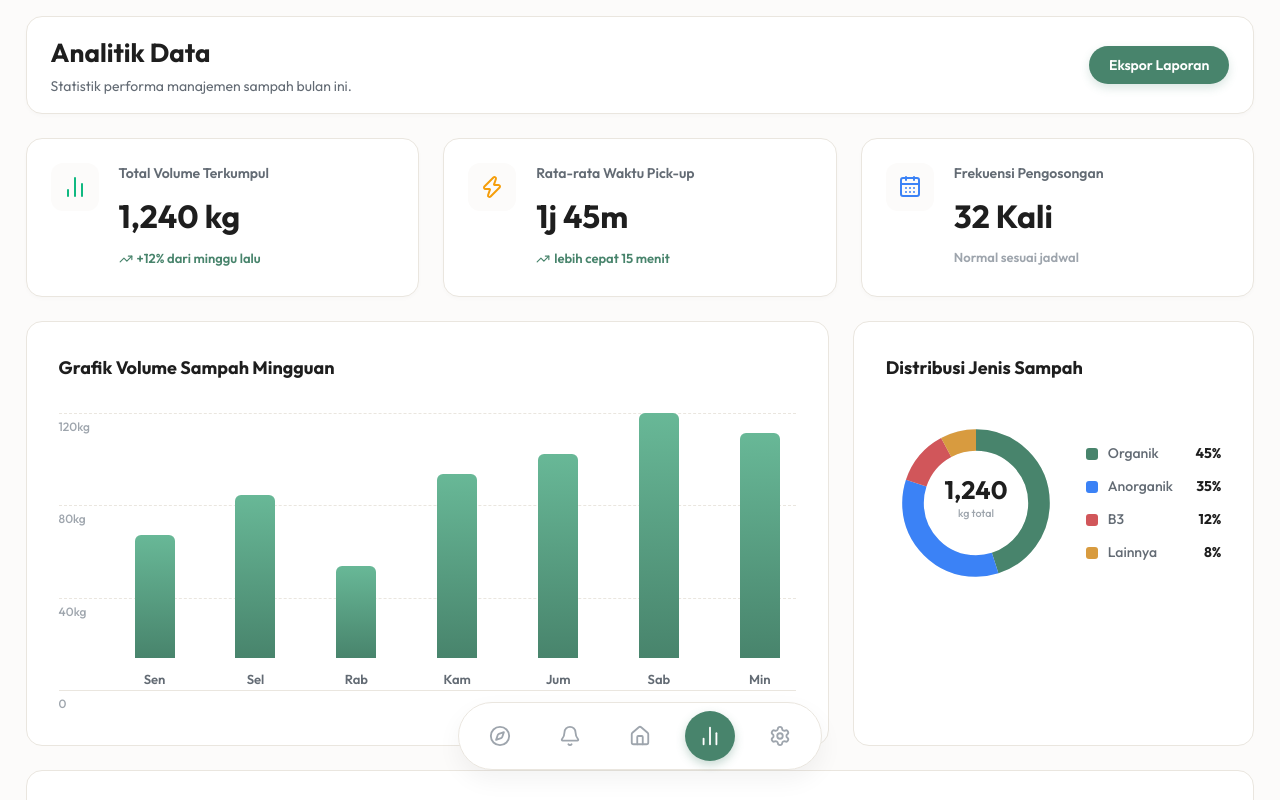
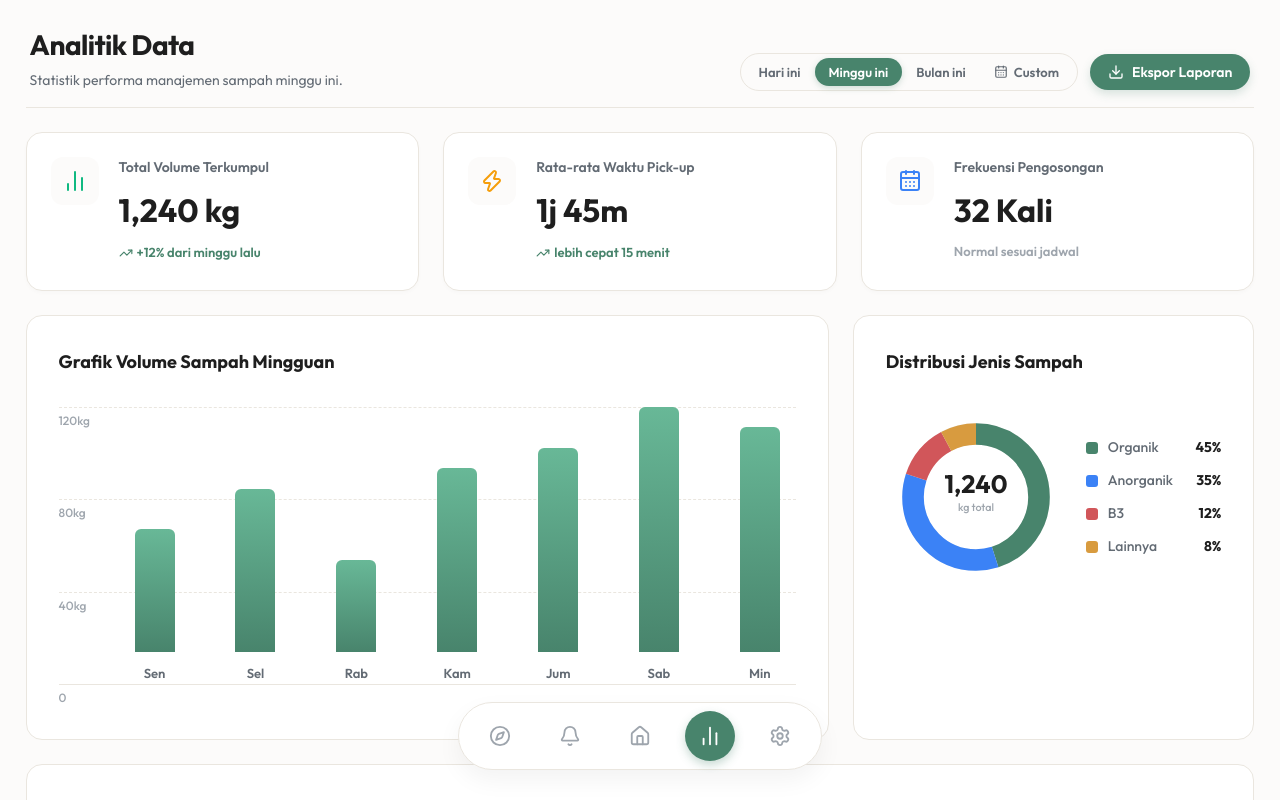
Before and after one commit to Xoz99/frontend-SMARTBIN-BRIN, a Next.js app: page /analytics in a window 1280 px wide. Shown: the top 800 px of the page. Built offline with nearby package versions, Linux system fonts and the light colour scheme.

Commit message:
update UIV1

```diff
--- a/src/app/analytics/page.module.css
+++ b/src/app/analytics/page.module.css
@@ -12,19 +12,23 @@
 .header {
   display: flex;
   justify-content: space-between;
-  align-items: center;
-  background: var(--card-bg);
-  padding: var(--spacing-md) var(--spacing-lg);
-  border-radius: var(--border-radius-lg);
-  border: 1px solid var(--border-color);
-  box-shadow: var(--shadow-sm);
+  align-items: flex-end;
+  gap: 24px;
+  padding: 8px 4px 16px;
+  border-bottom: 1px solid var(--border-color);
+}
+
+.headerTitle {
+  display: flex;
+  flex-direction: column;
+  gap: 4px;
 }
 
 .header h1 {
-  font-size: 26px;
+  font-size: 28px;
   font-weight: 700;
   color: var(--text-primary);
-  margin-bottom: 4px;
+  letter-spacing: -0.02em;
 }
 
 .header p {
@@ -32,19 +36,162 @@
   font-size: 14px;
 }
 
-.exportBtn {
+.headerActions {
+  display: flex;
+  align-items: center;
+  gap: 12px;
+  flex-wrap: wrap;
+  justify-content: flex-end;
+}
+
+.periodFilter {
+  display: inline-flex;
+  background: var(--bg-color);
+  border: 1px solid var(--border-color);
+  border-radius: 999px;
+  padding: 4px;
+}
+
+.periodPill {
+  padding: 6px 14px;
+  border-radius: 999px;
+  font-size: 13px;
+  font-weight: 600;
+  color: var(--text-secondary);
+  background: transparent;
+  border: none;
+  cursor: pointer;
+  transition: all 0.15s ease;
+}
+
+.periodPill:hover {
+  color: var(--text-primary);
+}
+
+.periodPillActive,
+.periodPillActive:hover {
   background: var(--color-green);
   color: white;
-  padding: 10px 20px;
-  border-radius: 20px;
+  box-shadow: 0 2px 6px rgba(72, 132, 108, 0.25);
+}
+
+.periodPillWrap {
+  position: relative;
+  display: inline-flex;
+}
+
+.periodPill {
+  display: inline-flex;
+  align-items: center;
+  gap: 6px;
+}
+
+.datePopover {
+  position: absolute;
+  top: calc(100% + 10px);
+  right: 0;
+  z-index: 30;
+  background: var(--card-bg);
+  border: 1px solid var(--border-color);
+  border-radius: 12px;
+  padding: 16px;
+  box-shadow: 0 12px 32px rgba(0, 0, 0, 0.12);
+  min-width: 320px;
+  display: flex;
+  flex-direction: column;
+  gap: 12px;
+}
+
+.dateRow {
+  display: grid;
+  grid-template-columns: 1fr 1fr;
+  gap: 12px;
+}
+
+.dateRow label {
+  display: flex;
+  flex-direction: column;
+  gap: 4px;
+  font-size: 12px;
+  color: var(--text-secondary);
+  font-weight: 600;
+}
+
+.dateRow input[type="date"] {
+  padding: 8px 10px;
+  border: 1px solid var(--border-color);
+  border-radius: 8px;
+  font-size: 14px;
+  font-weight: 500;
+  color: var(--text-primary);
+  background: var(--bg-color);
+  font-family: inherit;
+}
+
+.dateRow input[type="date"]:focus {
+  outline: none;
+  border-color: var(--color-green);
+  box-shadow: 0 0 0 2px rgba(72, 132, 108, 0.15);
+}
+
+.dateActions {
+  display: flex;
+  gap: 8px;
+  align-items: center;
+}
+
+.datePresetBtn {
+  padding: 6px 12px;
+  border-radius: 999px;
+  font-size: 12px;
+  font-weight: 600;
+  background: var(--bg-color);
+  border: 1px solid var(--border-color);
+  color: var(--text-secondary);
+  cursor: pointer;
+  transition: all 0.15s ease;
+}
+
+.datePresetBtn:hover {
+  color: var(--text-primary);
+  border-color: var(--text-tertiary);
+}
+
+.dateApplyBtn {
+  margin-left: auto;
+  padding: 7px 16px;
+  border-radius: 999px;
+  font-size: 13px;
+  font-weight: 600;
+  background: var(--color-green);
+  color: white;
+  border: none;
+  cursor: pointer;
+  transition: all 0.15s ease;
+}
+
+.dateApplyBtn:hover {
+  filter: brightness(1.05);
+}
+
+.exportBtn {
+  display: inline-flex;
+  align-items: center;
+  gap: 8px;
+  background: var(--color-green);
+  color: white;
+  padding: 9px 18px;
+  border-radius: 999px;
   font-weight: 600;
   font-size: 14px;
   box-shadow: 0 4px 10px rgba(72, 132, 108, 0.2);
-  transition: all 0.2s;
+  transition: all 0.15s ease;
+  border: none;
+  cursor: pointer;
 }
 
 .exportBtn:hover {
-  transform: translateY(-2px);
+  transform: translateY(-1px);
   box-shadow: 0 6px 14px rgba(72, 132, 108, 0.3);
 }
 
@@ -374,6 +521,16 @@
     gap: 16px;
   }
 
+  .headerActions {
+    width: 100%;
+    justify-content: flex-start;
+  }
+
+  .periodFilter {
+    overflow-x: auto;
+    max-width: 100%;
+  }
+
   .chartsRow {
     grid-template-columns: 1fr;
   }
--- a/src/app/analytics/page.tsx
+++ b/src/app/analytics/page.tsx
@@ -1,10 +1,58 @@
 "use client";
 
-import React from 'react';
+import React, { useState, useEffect, useRef } from 'react';
 import styles from './page.module.css';
-import { TrendingUp, BarChart2, Zap, CalendarDays, MapPin } from 'lucide-react';
+import { TrendingUp, BarChart2, Zap, CalendarDays, MapPin, Download } from 'lucide-react';
+
+function formatDateID(s: string) {
+  if (!s) return '';
+  const [y, m, d] = s.split('-');
+  return `${d}/${m}/${y}`;
+}
+
+function todayISO() {
+  return new Date().toISOString().slice(0, 10);
+}
+
+function daysAgoISO(n: number) {
+  const d = new Date();
+  d.setDate(d.getDate() - n);
+  return d.toISOString().slice(0, 10);
+}
 
 export default function AnalyticsPage() {
+  const periods = ['Hari ini', 'Minggu ini', 'Bulan ini', 'Custom'] as const;
+  const [activePeriod, setActivePeriod] = useState<typeof periods[number]>('Minggu ini');
+  const [customOpen, setCustomOpen] = useState(false);
+  const [customStart, setCustomStart] = useState<string>('');
+  const [customEnd, setCustomEnd] = useState<string>('');
+  const customRef = useRef<HTMLDivElement | null>(null);
+
+  useEffect(() => {
+    setCustomStart(daysAgoISO(7));
+    setCustomEnd(todayISO());
+  }, []);
+
+  useEffect(() => {
+    if (!customOpen) return;
+    const onClick = (e: MouseEvent) => {
+      if (customRef.current && !customRef.current.contains(e.target as Node)) {
+        setCustomOpen(false);
+      }
+    };
+    document.addEventListener('mousedown', onClick);
+    return () => document.removeEventListener('mousedown', onClick);
+  }, [customOpen]);
+
+  const handlePeriodClick = (p: typeof periods[number]) => {
+    setActivePeriod(p);
+    setCustomOpen(p === 'Custom');
+  };
+
+  const periodLabel = activePeriod === 'Custom'
+    ? `${formatDateID(customStart)} – ${formatDateID(customEnd)}`
+    : activePeriod.toLowerCase();
+
   const weeklyData = [
     { day: 'Sen', volume: 60 },
     { day: 'Sel', volume: 80 },
@@ -15,6 +63,14 @@ export default function AnalyticsPage() {
     { day: 'Min', volume: 110 },
   ];
 
+  const topAreas = [
+    { area: 'Darmo',     bins: 14, fullCount: 87, fillRate: 92 },
+    { area: 'Gubeng',    bins: 11, fullCount: 72, fillRate: 81 },
+    { area: 'Tegalsari', bins: 9,  fullCount: 61, fillRate: 74 },
+    { area: 'Wonokromo', bins: 12, fullCount: 54, fillRate: 66 },
+    { area: 'Genteng',   bins: 8,  fullCount: 48, fillRate: 58 },
+  ];
+
   const maxVolume = Math.max(...weeklyData.map(d => d.volume));
 
   const wasteDistribution = [
@@ -22,14 +78,6 @@ export default function AnalyticsPage() {
     { label: 'Anorganik', value: 35, color: '#3b82f6' },
     { label: 'B3',        value: 12, color: '#d1565a' },
     { label: 'Lainnya',   value: 8,  color: '#d89b3f' },
-  ];
-
-  const topAreas = [
-    { area: 'Darmo',     bins: 14, fullCount: 87, fillRate: 92 },
-    { area: 'Gubeng',    bins: 11, fullCount: 72, fillRate: 81 },
-    { area: 'Tegalsari', bins: 9,  fullCount: 61, fillRate: 74 },
-    { area: 'Wonokromo', bins: 12, fullCount: 54, fillRate: 66 },
-    { area: 'Genteng',   bins: 8,  fullCount: 48, fillRate: 58 },
   ];
 
   const donutRadius = 70;
@@ -42,11 +90,80 @@ export default function AnalyticsPage() {
 
       {/* Header */}
       <header className={styles.header}>
-        <div>
+        <div className={styles.headerTitle}>
           <h1>Analitik Data</h1>
-          <p>Statistik performa manajemen sampah bulan ini.</p>
+          <p>Statistik performa manajemen sampah {periodLabel}.</p>
         </div>
-        <button className={styles.exportBtn}>Ekspor Laporan</button>
+        <div className={styles.headerActions}>
+          <div className={styles.periodFilter} role="tablist" ref={customRef}>
+            {periods.map((p) => (
+              <div key={p} className={styles.periodPillWrap}>
+                <button
+                  role="tab"
+                  aria-selected={activePeriod === p}
+                  className={`${styles.periodPill} ${activePeriod === p ? styles.periodPillActive : ''}`}
+                  onClick={() => handlePeriodClick(p)}
+                >
+                  {p === 'Custom' && <CalendarDays size={14} />}
+                  {p}
+                </button>
+
+                {p === 'Custom' && customOpen && activePeriod === 'Custom' && (
+                  <div className={styles.datePopover} role="dialog">
+                    <div className={styles.dateRow}>
+                      <label>
+                        <span>Dari</span>
+                        <input
+                          type="date"
+                          value={customStart}
+                          max={customEnd}
+                          onChange={(e) => setCustomStart(e.target.value)}
+                        />
+                      </label>
+                      <label>
+                        <span>Sampai</span>
+                        <input
+                          type="date"
+                          value={customEnd}
+                          min={customStart}
+                          max={todayISO()}
+                          onChange={(e) => setCustomEnd(e.target.value)}
+                        />
+                      </label>
+                    </div>
+                    <div className={styles.dateActions}>
+                      <button
+                        type="button"
+                        className={styles.datePresetBtn}
+                        onClick={() => { setCustomStart(daysAgoISO(7)); setCustomEnd(todayISO()); }}
+                      >
+                        7 hari
+                      </button>
+                      <button
+                        type="button"
+                        className={styles.datePresetBtn}
+                        onClick={() => { setCustomStart(daysAgoISO(30)); setCustomEnd(todayISO()); }}
+                      >
+                        30 hari
+                      </button>
+                      <button
+                        type="button"
+                        className={styles.dateApplyBtn}
+                        onClick={() => setCustomOpen(false)}
+                      >
+                        Terapkan
+                      </button>
+                    </div>
+                  </div>
+                )}
+              </div>
+            ))}
+          </div>
+          <button className={styles.exportBtn}>
+            <Download size={16} />
+            Ekspor Laporan
+          </button>
+        </div>
       </header>
 
       {/* KPI Cards */}
--- a/src/app/notifications/page.module.css
+++ b/src/app/notifications/page.module.css
@@ -13,11 +13,9 @@
   display: flex;
   justify-content: space-between;
   align-items: center;
-  background: var(--card-bg);
-  padding: var(--spacing-md) var(--spacing-lg);
-  border-radius: var(--border-radius-lg);
-  border: 1px solid var(--border-color);
-  box-shadow: var(--shadow-sm);
+  gap: 24px;
+  padding: 8px 4px 16px;
+  border-bottom: 1px solid var(--border-color);
 }
 
 .panel {
@@ -40,6 +38,7 @@
   font-size: 28px;
   font-weight: 700;
   color: var(--text-primary);
+  letter-spacing: -0.02em;
 }
 
 .backButton {
--- a/src/app/page.module.css
+++ b/src/app/page.module.css
@@ -13,22 +13,21 @@
 .header {
   display: flex;
   justify-content: space-between;
-  align-items: center;
-  background: var(--card-bg);
-  padding: var(--spacing-md) var(--spacing-lg);
-  border-radius: var(--border-radius-lg);
-  border: 1px solid var(--border-color);
-  box-shadow: var(--shadow-sm);
+  align-items: flex-end;
+  gap: 24px;
+  padding: 8px 4px 16px;
+  border-bottom: 1px solid var(--border-color);
 }
 
 .greeting h1 {
-  font-size: 24px;
+  font-size: 28px;
   font-weight: 700;
   color: var(--text-primary);
-  margin-bottom: var(--spacing-xs);
+  margin-bottom: 4px;
   display: flex;
   align-items: center;
   gap: 8px;
+  letter-spacing: -0.02em;
 }
 
 .greeting p {
--- a/src/app/settings/page.module.css
+++ b/src/app/settings/page.module.css
@@ -12,44 +12,28 @@
 .header {
   display: flex;
   justify-content: space-between;
-  align-items: center;
-  background: var(--card-bg);
-  padding: var(--spacing-md) var(--spacing-lg);
-  border-radius: var(--border-radius-lg);
-  border: 1px solid var(--border-color);
-  box-shadow: var(--shadow-sm);
+  align-items: flex-end;
+  gap: 24px;
+  padding: 8px 4px 16px;
+  border-bottom: 1px solid var(--border-color);
+}
+
+.headerTitle {
+  display: flex;
+  flex-direction: column;
+  gap: 4px;
 }
 
 .headerTitle h1 {
-  font-size: 26px;
+  font-size: 28px;
   font-weight: 700;
   color: var(--text-primary);
-  margin-bottom: 4px;
+  letter-spacing: -0.02em;
 }
 
 .headerTitle p {
   color: var(--text-secondary);
   font-size: 14px;
-}
-
-.saveBtn {
-  display: flex;
-  align-items: center;
-  gap: 8px;
-  background: var(--text-primary);
-  color: white;
-  padding: 12px 24px;
-  border-radius: 20px;
-  font-weight: 600;
-  font-size: 14px;
-  box-shadow: 0 4px 10px rgba(0, 0, 0, 0.15);
-  transition: all 0.2s;
-}
-
-.saveBtn:hover {
-  transform: translateY(-2px);
-  background: #333;
-  box-shadow: 0 6px 14px rgba(0, 0, 0, 0.2);
 }
 
 .settingsGrid {
--- a/src/app/settings/page.tsx
+++ b/src/app/settings/page.tsx
@@ -2,7 +2,7 @@
 
 import React, { useState } from 'react';
 import styles from './page.module.css';
-import { Save, CalendarClock, Trash2, ShieldAlert, CheckCircle2, Truck, Bell } from 'lucide-react';
+import { CalendarClock, Trash2, ShieldAlert, CheckCircle2, Truck, Bell } from 'lucide-react';
 
 export default function SettingsPage() {
   const days = ['Senin', 'Selasa', 'Rabu', 'Kamis', 'Jumat', 'Sabtu', 'Minggu'];
@@ -36,9 +36,6 @@ export default function SettingsPage() {
           <h1>Setelan Jadwal Pickup</h1>
           <p>Konfigurasi kapan truk-truk kebersihan akan diterjunkan berdasarkan kapasitas status BIN.</p>
         </div>
-        <button className={styles.saveBtn} onClick={() => alert("Pengaturan berhasil disimpan!")}>
-          <Save size={18} /> Simpan Perubahan
-        </button>
       </header>
 
       {/* Main Settings Grid */}
```
